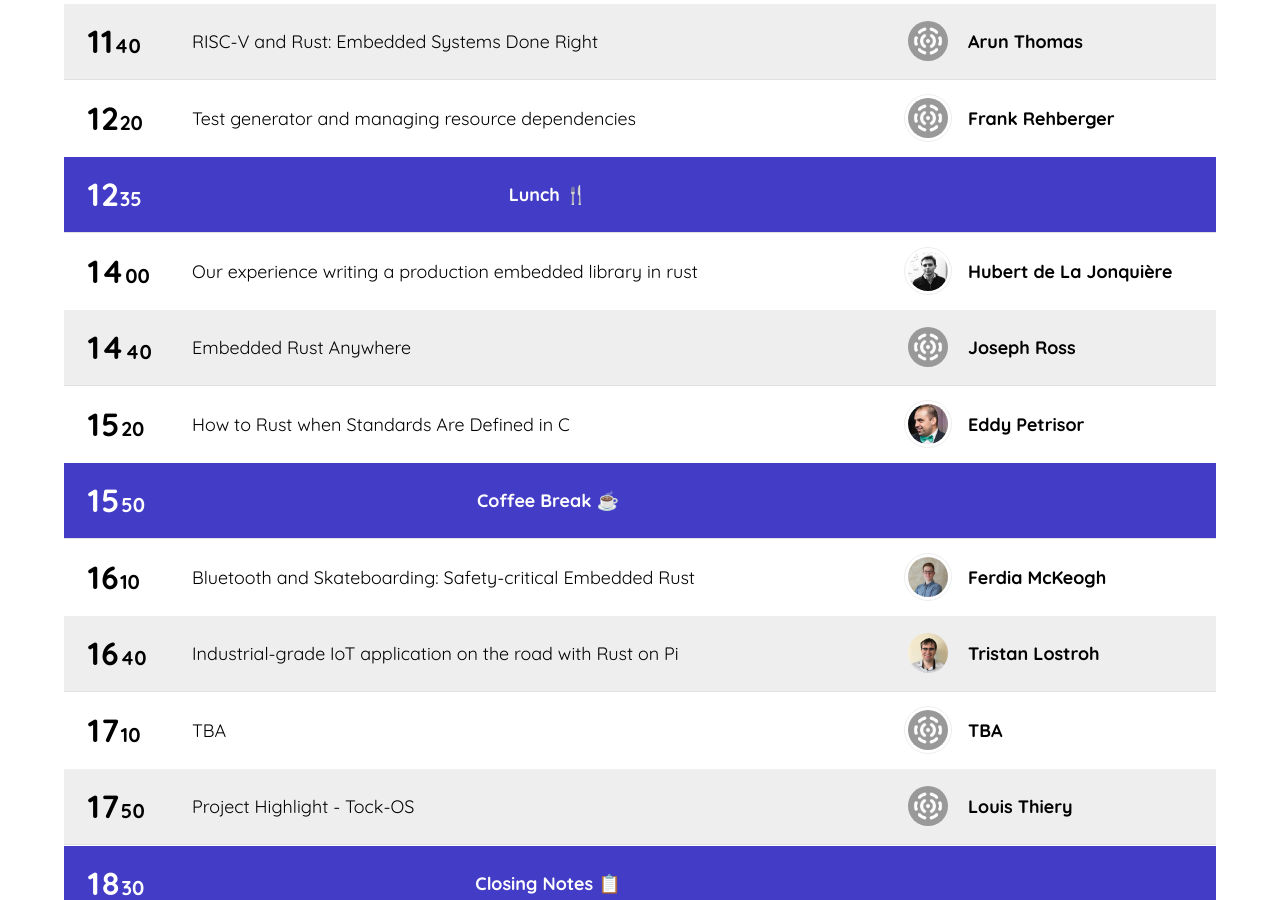
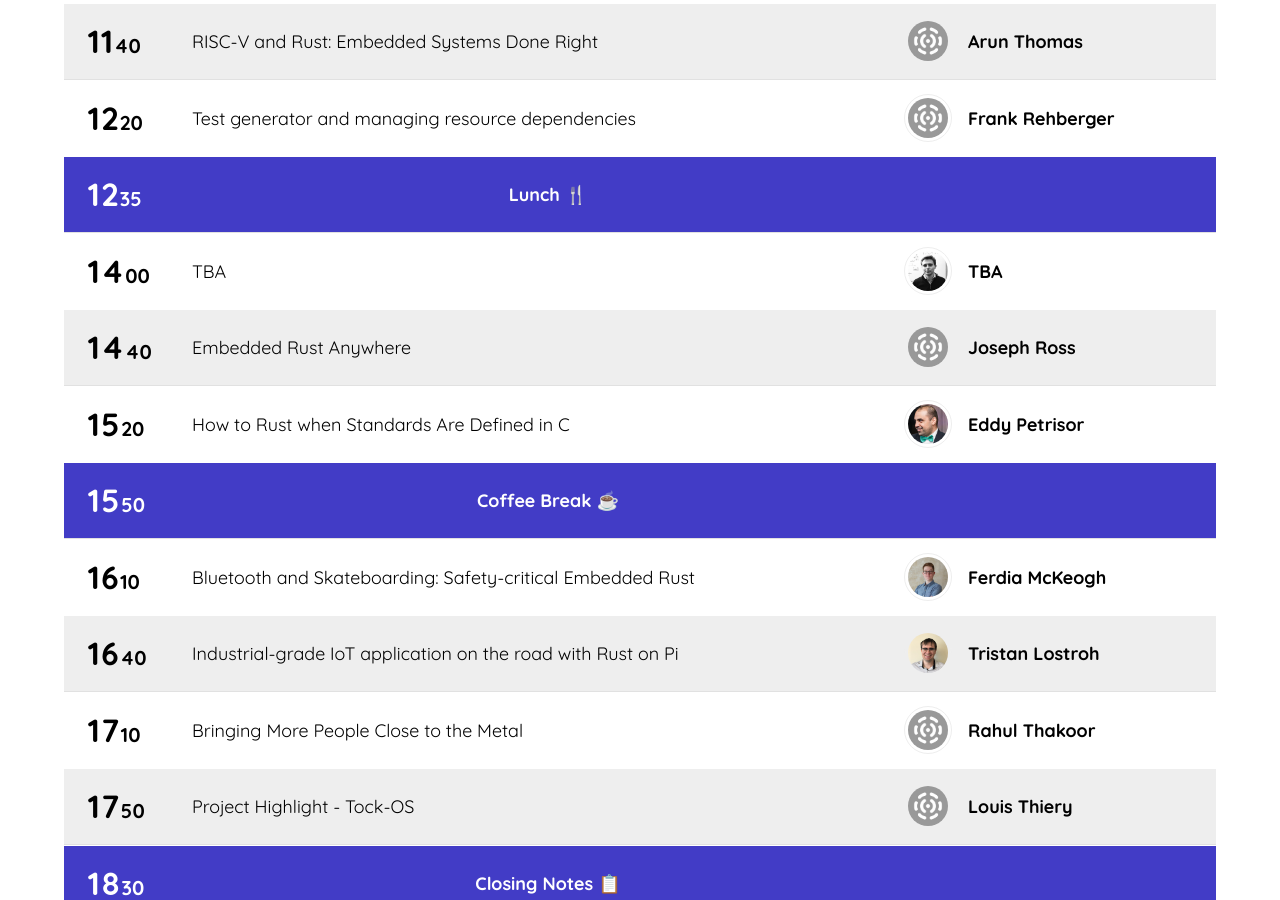
Before and after one commit to ferrous-systems/2019.oxidizeconf.com, a Jekyll site: the page built from _pages/schedule.md, in a window 1280 px wide and 900 px high, scrolled down 875 px. Built offline with Jekyll 4.4.1, drawn with Linux system fonts in a browser that asks for light colours.

Commit message:
Add Rahul's talk

```diff
--- a/_data/schedule.yml
+++ b/_data/schedule.yml
@@ -39,11 +39,11 @@
           avatar: speaker.jpg
     - title: Lunch 🍴
       time: 1235
-    - title: Our experience writing a production embedded library in rust
+    - title: TBA
       time: 1400
-      url: /sessions/production-embedded-library/
+      url:
       speakers:
-        - name: Hubert de La Jonquière
+        - name:  TBA
           avatar: speakers/hubert.png
     - title: Embedded Rust Anywhere
       time: 1440
@@ -71,11 +71,11 @@
       speakers:
         - name: Tristan Lostroh
           avatar: speakers/tlostroh.png
-    - title: TBA
+    - title: Bringing More People Close to the Metal
       time: 1710
-      url:
+      url: /sessions/bringing-more/
       speakers:
-        - name: TBA
+        - name:  Rahul Thakoor
           avatar: speaker.jpg
     - title: Project Highlight - Tock-OS
       time: 1750
--- /dev/null
+++ b/_sessions/bringing-more.md
@@ -0,0 +1,13 @@
+---
+title: "Bringing More People Close to the Metal"
+permalink: /sessions/bringing-more/
+speakers:
+  - name: Rahul Thakoor
+    avatar: speaker.jpg
+    bio: A medical graduate now turned developer! I taught myself programming and basic electronics and discovered there were not many resources for people who come from a non-technical background and wish to learn programming. I have been finding ways to create resources for beginners who want to learn programming through physical computing.
+time: 2:00 PM
+day: Saturday, 27th April
+event-type: Talks
+---
+
+More and more people from diverse backgrounds are looking to bridge the gap between the digital and physical world. But getting started can be intimidating. I know this first-hand as I transitioned from the medical field to IT myself. Amidst all the jargon, wires, sensors, and microcontrollers, or the assumed prior knowledge like basic electronics or programming itself in most resources, one can definitely feel lost! Rust, the language that empowers, should break down these barriers. This talk will show why we need high level and beginner-friendly resources, and how the Rust community can help.
```
